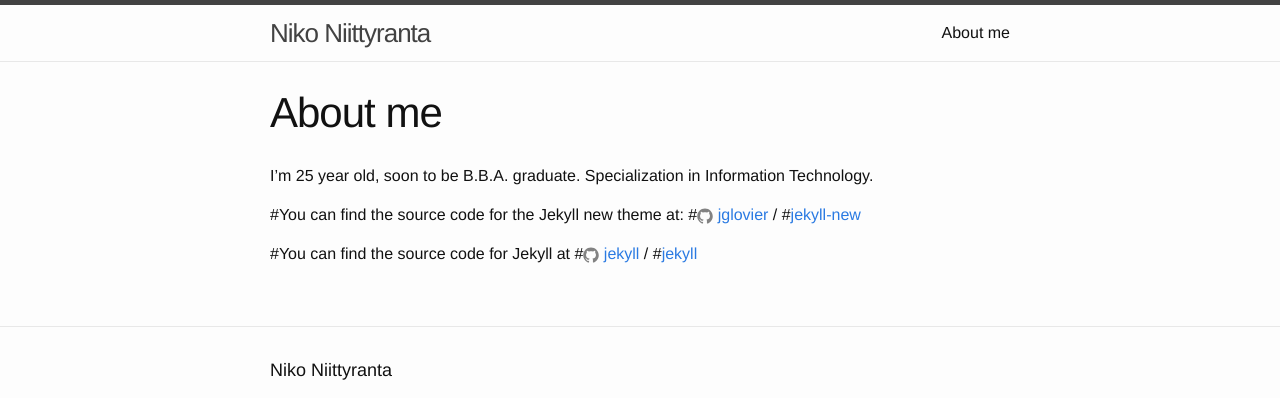
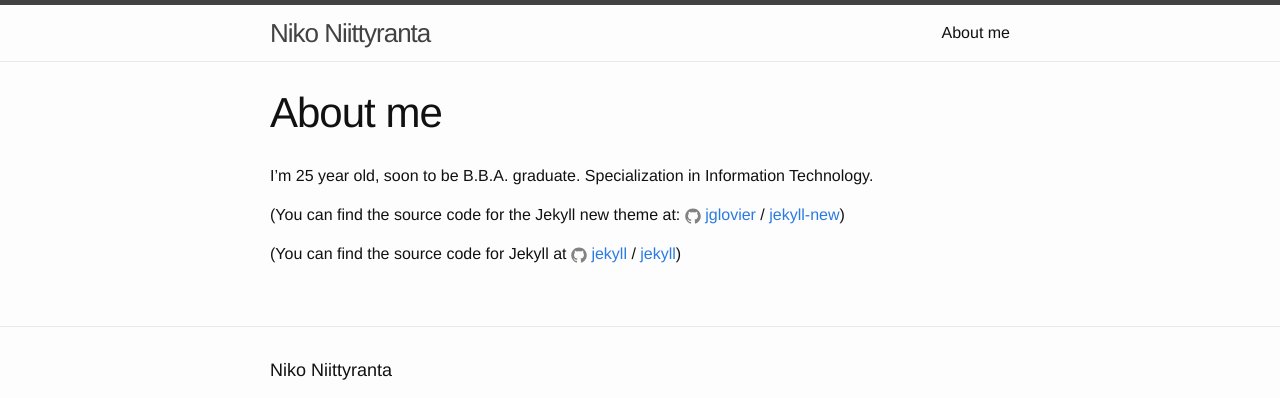
Before and after one commit to nikomon/nikomon.github.io, a Jekyll site: the page built from about.md, in a window 1280 px wide. Shown: the top 398 px of the page. Built offline with Jekyll 4.4.1, drawn with Linux system fonts in a browser that asks for light colours.

Commit message:
Update about.md

```diff
--- a/about.md
+++ b/about.md
@@ -6,10 +6,10 @@ permalink: /about/
 
 I'm 25 year old, soon to be B.B.A. graduate. Specialization in Information Technology.
 
-#You can find the source code for the Jekyll new theme at:
-#{% include icon-github.html username="jglovier" %} /
-#[jekyll-new](https://github.com/jglovier/jekyll-new)
+(You can find the source code for the Jekyll new theme at:
+{% include icon-github.html username="jglovier" %} /
+[jekyll-new](https://github.com/jglovier/jekyll-new))
 
-#You can find the source code for Jekyll at
-#{% include icon-github.html username="jekyll" %} /
-#[jekyll](https://github.com/jekyll/jekyll)
+(You can find the source code for Jekyll at
+{% include icon-github.html username="jekyll" %} /
+[jekyll](https://github.com/jekyll/jekyll))
```
